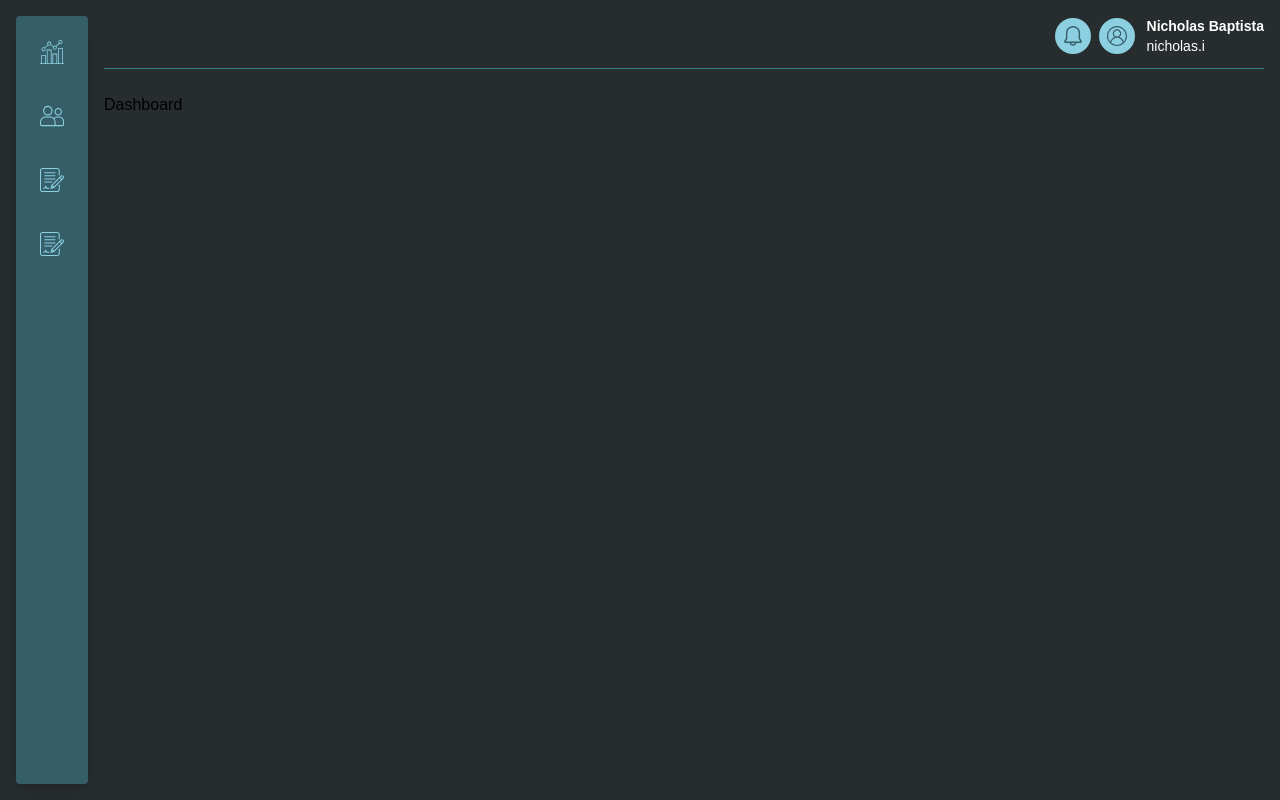
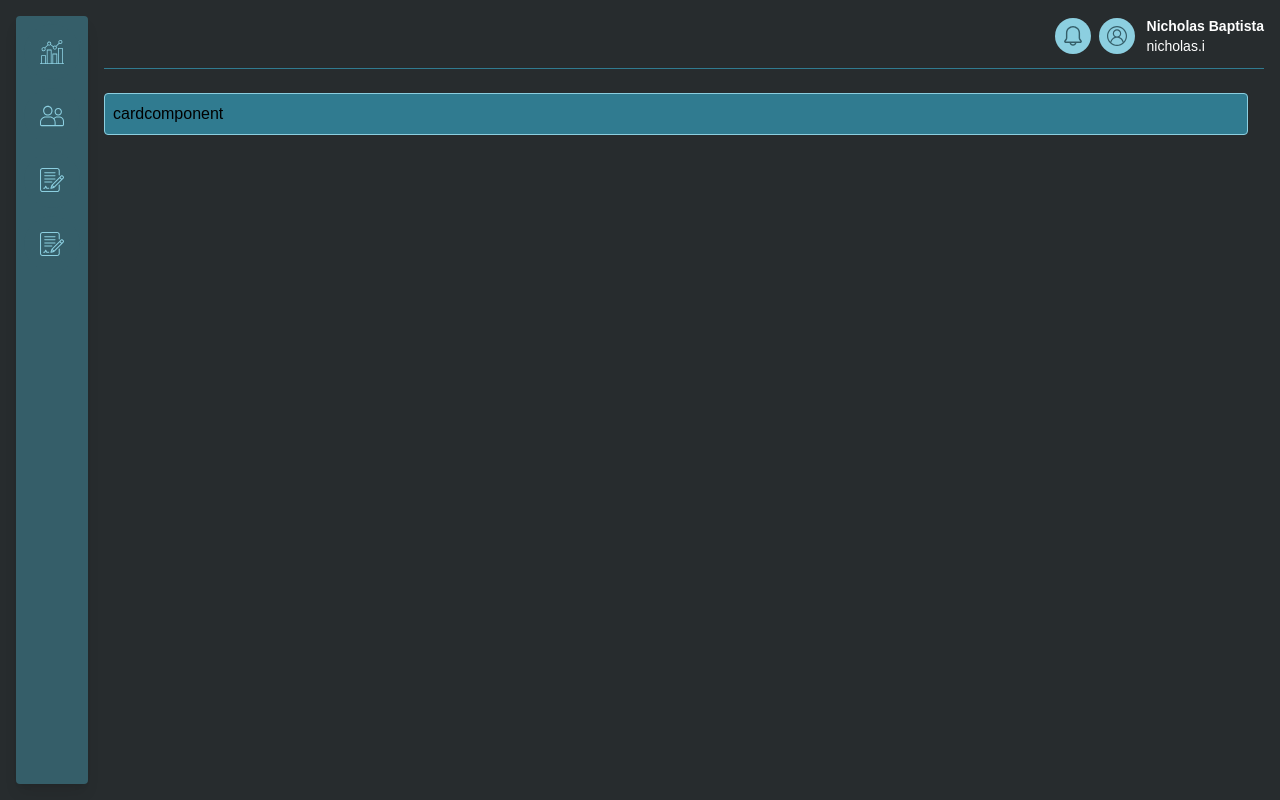
Before and after one commit to NicholasBapt/sclera-bi, a React (Vite) app: page /dashboard in a window 1280 px wide. Built offline with nearby package versions, Linux system fonts and the light colour scheme.

Commit message:
component start

```diff
--- /dev/null
+++ b/src/components/cardComponent.tsx
@@ -0,0 +1,31 @@
+import { cva, type VariantProps } from "class-variance-authority";
+
+export const cardContainerVariants = cva("border rounded p-2", {
+  variants: {
+    variant: {
+      primary: "border-blue-light bg-blue-base",
+    },
+  },
+  defaultVariants: {
+    variant: "primary",
+  },
+});
+
+interface HeaderProps
+  extends
+    VariantProps<typeof cardContainerVariants>,
+    React.ComponentProps<"div"> {
+  as?: keyof React.JSX.IntrinsicElements;
+}
+
+export default function CardComponent({
+  variant,
+  className,
+  ...props
+}: HeaderProps) {
+  return (
+    <div className={cardContainerVariants({ variant, className })} {...props}>
+      <span>cardcomponent</span>
+    </div>
+  );
+}
--- a/src/pages/Dashboard.tsx
+++ b/src/pages/Dashboard.tsx
@@ -1,3 +1,5 @@
+import CardComponent from "../components/cardComponent";
+
 export function Dashboard() {
-  return <h1>Dashboard</h1>;
+  return <CardComponent />;
 }
```
